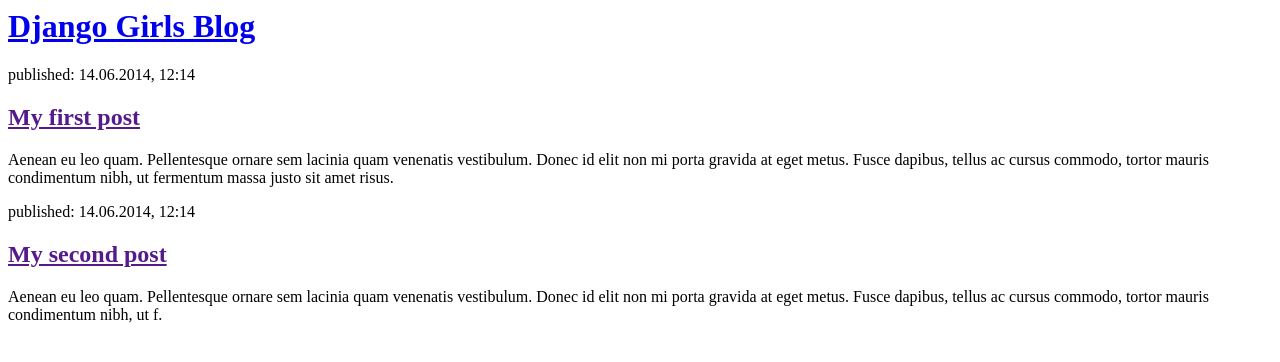
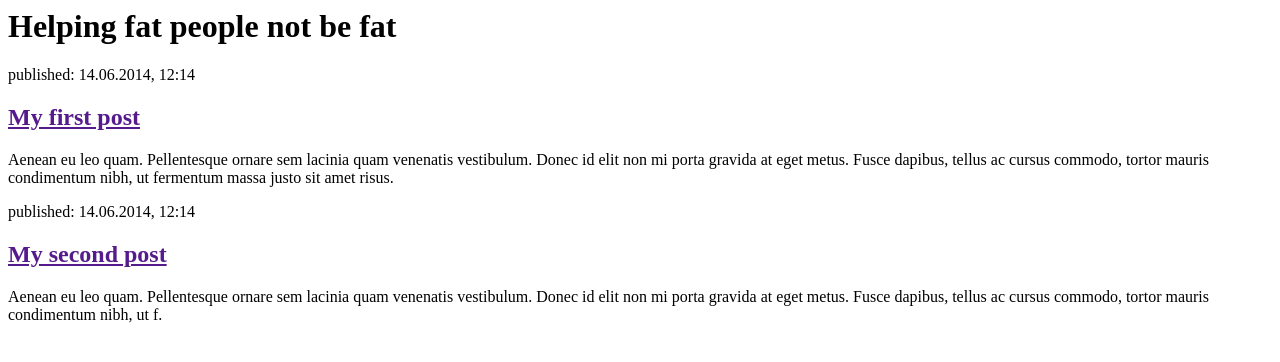
Before and after one commit to Nurha/Python_django_blog, a Django app: page / in a window 1280 px wide. Shown: the top 362 px of the page. Run offline with Django 3.2, Linux system fonts and the light colour scheme.

Commit message:
changed html

```diff
--- a/blog/templates/blog/post_list.html
+++ b/blog/templates/blog/post_list.html
@@ -1,10 +1,10 @@
 <html>
     <head>
-        <title>Django Girls blog</title>
+        <title>Lightening Up</title>
     </head>
     <body>
         <div>
-            <h1><a href="/">Django Girls Blog</a></h1>
+            <h1>Helping fat people not be fat</h1>
         </div>
 
         <div>
```
